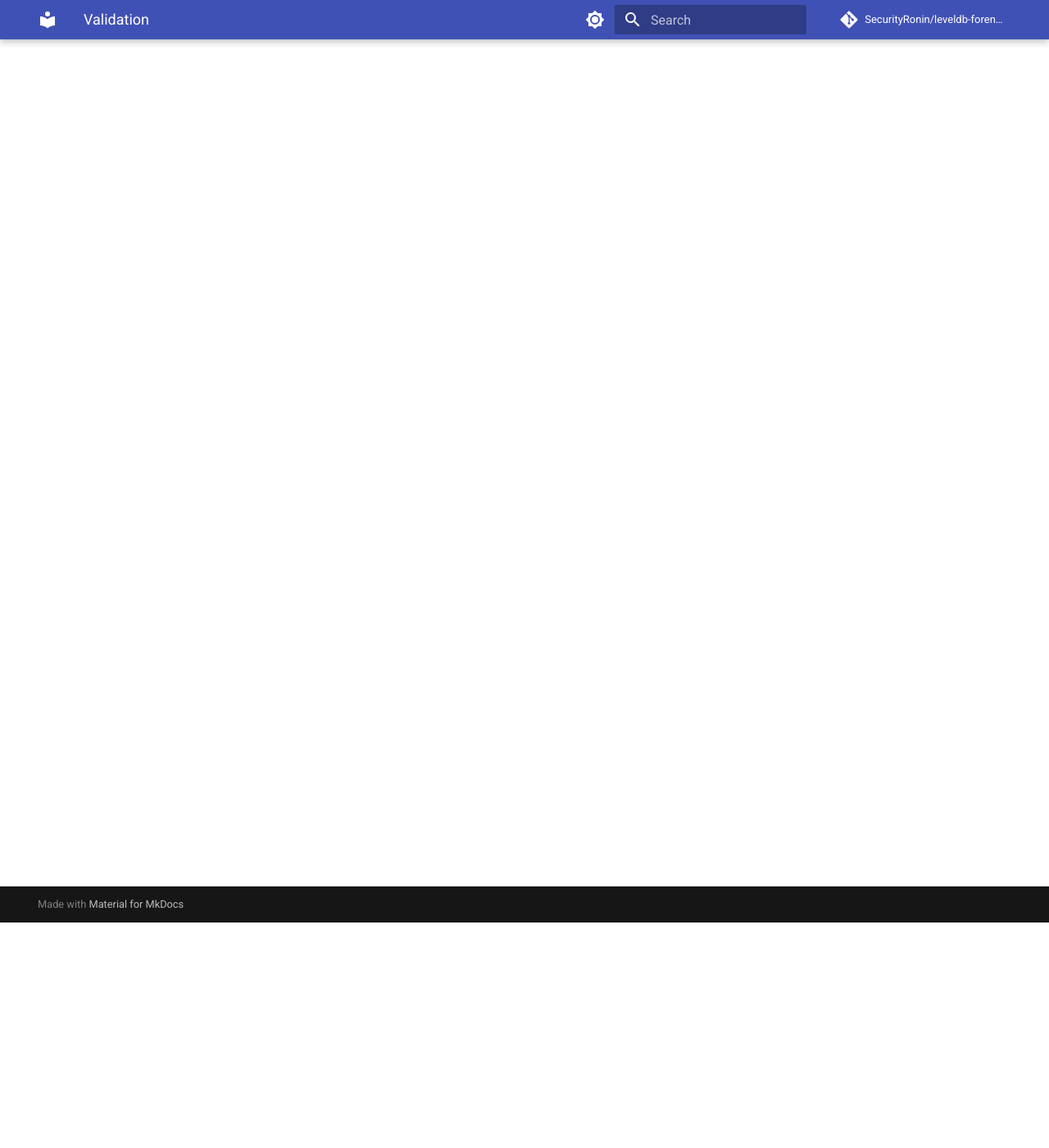
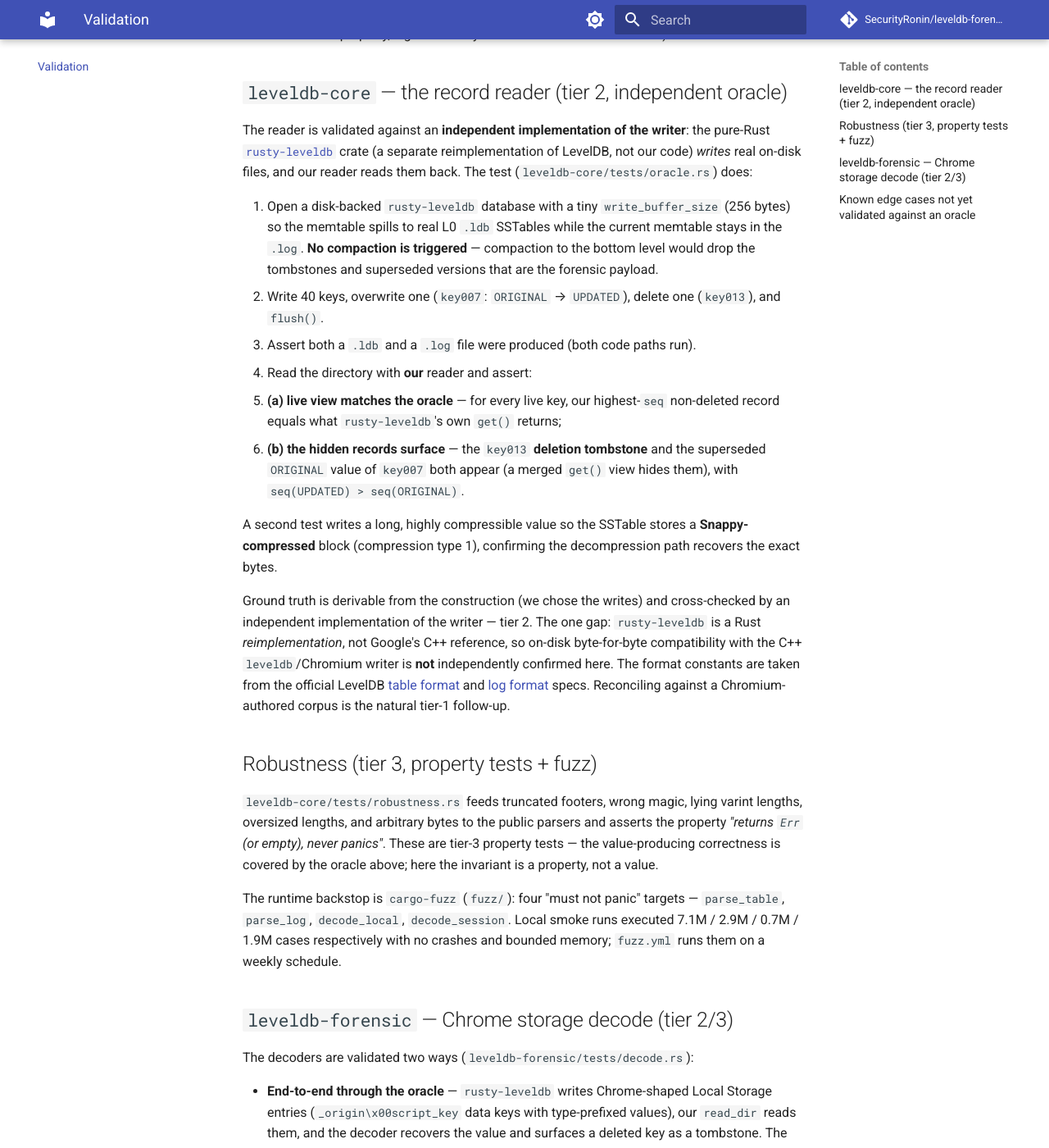
Before and after one commit to SecurityRonin/leveldb-forensic, an MkDocs documentation site: the page built from docs/validation.md, in a window 1280 px wide and 1400 px high, scrolled down 275 px. Shown: the whole window at 82% size. Built offline with MkDocs 1.6.1 and Material for MkDocs 9.7.7, drawn with Linux system fonts in a browser that asks for light colours; comment, search, counter and statistics services are not loaded; some of the changed text lies outside the part shown.

Commit message:
docs: validation report (oracle results + tiered evidence + known gaps)
Documents the tier-2 rusty-leveldb oracle validation (live match +
tombstone/superseded surfacing + Snappy), tier-3 robustness/fuzz, the
Chrome decode validation, and honestly lists edge cases not yet checked
against a C++/Chromium oracle.

Co-Authored-By: Claude Opus 4.8 (1M context) <noreply@anthropic.com>

```diff
--- a/docs/validation.md
+++ b/docs/validation.md
@@ -1,4 +1,93 @@
 # Validation
 
-*Placeholder — filled with the oracle-validation results once the reader lands
-on the `feat/leveldb-reader` branch.*
+How `leveldb-forensic` earns its correctness claims, tier by tier (see the
+Evidence-Based Rigor tiers: 1 = independent third party authors artifact *and*
+answer key, or real-world data; 2 = real engine output whose ground truth is
+derivable from the documented construction; 3 = self-authored fixture/property,
+legitimate only where no external oracle exists).
+
+## `leveldb-core` — the record reader (tier 2, independent oracle)
+
+The reader is validated against an **independent implementation of the writer**:
+the pure-Rust [`rusty-leveldb`](https://crates.io/crates/rusty-leveldb) crate (a
+separate reimplementation of LevelDB, not our code) *writes* real on-disk files,
+and our reader reads them back. The test (`leveldb-core/tests/oracle.rs`) does:
+
+1. Open a disk-backed `rusty-leveldb` database with a tiny `write_buffer_size`
+   (256 bytes) so the memtable spills to real L0 `.ldb` SSTables while the
+   current memtable stays in the `.log`. **No compaction is triggered** —
+   compaction to the bottom level would drop the tombstones and superseded
+   versions that are the forensic payload.
+2. Write 40 keys, overwrite one (`key007`: `ORIGINAL` → `UPDATED`), delete one
+   (`key013`), and `flush()`.
+3. Assert both a `.ldb` and a `.log` file were produced (both code paths run).
+4. Read the directory with **our** reader and assert:
+   - **(a) live view matches the oracle** — for every live key, our
+     highest-`seq` non-deleted record equals what `rusty-leveldb`'s own `get()`
+     returns;
+   - **(b) the hidden records surface** — the `key013` **deletion tombstone**
+     and the superseded `ORIGINAL` value of `key007` both appear (a merged
+     `get()` view hides them), with `seq(UPDATED) > seq(ORIGINAL)`.
+
+A second test writes a long, highly compressible value so the SSTable stores a
+**Snappy-compressed** block (compression type 1), confirming the decompression
+path recovers the exact bytes.
+
+Ground truth is derivable from the construction (we chose the writes) and
+cross-checked by an independent implementation of the writer — tier 2. The one
+gap: `rusty-leveldb` is a Rust *reimplementation*, not Google's C++ reference, so
+on-disk byte-for-byte compatibility with the C++ `leveldb`/Chromium writer is
+**not** independently confirmed here. The format constants are taken from the
+official LevelDB [table format](https://github.com/google/leveldb/blob/main/doc/table_format.md)
+and [log format](https://github.com/google/leveldb/blob/main/doc/log_format.md)
+specs. Reconciling against a Chromium-authored corpus is the natural tier-1
+follow-up.
+
+## Robustness (tier 3, property tests + fuzz)
+
+`leveldb-core/tests/robustness.rs` feeds truncated footers, wrong magic, lying
+varint lengths, oversized lengths, and arbitrary bytes to the public parsers and
+asserts the property *"returns `Err` (or empty), never panics"*. These are
+tier-3 property tests — the value-producing correctness is covered by the oracle
+above; here the invariant is a property, not a value.
+
+The runtime backstop is `cargo-fuzz` (`fuzz/`): four "must not panic" targets —
+`parse_table`, `parse_log`, `decode_local`, `decode_session`. Local smoke runs
+executed 7.1M / 2.9M / 0.7M / 1.9M cases respectively with no crashes and bounded
+memory; `fuzz.yml` runs them on a weekly schedule.
+
+## `leveldb-forensic` — Chrome storage decode (tier 2/3)
+
+The decoders are validated two ways (`leveldb-forensic/tests/decode.rs`):
+
+- **End-to-end through the oracle** — `rusty-leveldb` writes Chrome-shaped
+  Local Storage entries (`_origin\x00script_key` data keys with type-prefixed
+  values), our `read_dir` reads them, and the decoder recovers the value and
+  surfaces a deleted key as a tombstone. The LevelDB layer is oracle-backed and
+  the decoded string's ground truth is derivable from how the value was encoded.
+- **Direct format tests** — constructed records whose key/value bytes follow the
+  documented ccl_chromium_reader format: UTF-16-LE and Latin-1 values, a
+  lone-surrogate value (asserts `lossy = true` with raw bytes retained, no
+  panic), the `META:` protobuf (timestamp + size), `VERSION` → `Other`, and the
+  Session Storage `namespace-`↔`map-` host join.
+
+The value/key **format definitions** are taken from
+[`cclgroupltd/ccl_chromium_reader`](https://github.com/cclgroupltd/ccl_chromium_reader)
+(`ccl_chromium_localstorage.py`, `ccl_chromium_sessionstorage.py`). This decode
+layer is **not** differentially compared against `ccl_chromium_reader` running on
+a real Chrome profile — that Python cross-check on a real-world profile is the
+tier-1 follow-up for this layer.
+
+## Known edge cases not yet validated against an oracle
+
+- **C++/Chromium-authored SSTables** — validated against the `rusty-leveldb`
+  reimplementation, not the reference C++ writer or a live Chrome profile.
+- **Non-Snappy compression** — LevelDB defines only none (0) and Snappy (1); Zstd
+  and other types are reported as `UnknownCompression` (with the type byte and
+  offset) and skipped loudly, but no such block was exercised.
+- **Multi-block fragmented WAL records** spanning three or more 32 KiB blocks
+  (FIRST/MIDDLE.../LAST) — reassembly is implemented and unit-reasoned but a
+  real oracle-written record large enough to span ≥3 blocks was not produced.
+- **Session Storage namespace GUIDs containing `-`** — the split mirrors ccl's
+  `split("-", 2)`; if a GUID contains dashes the guid/host boundary follows ccl's
+  (documented) behaviour rather than a semantic parse.
```
